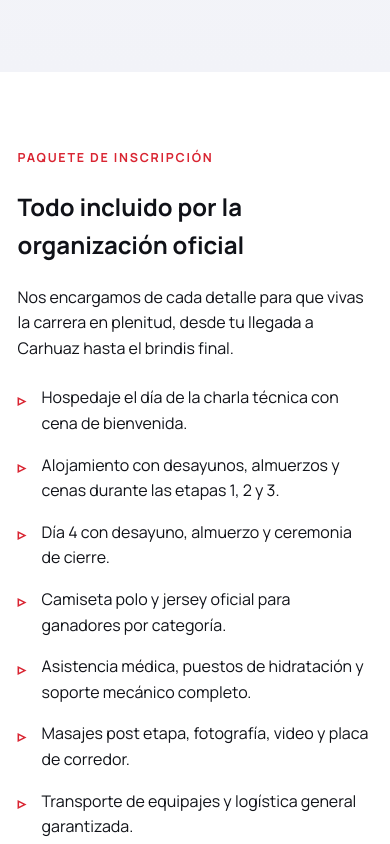
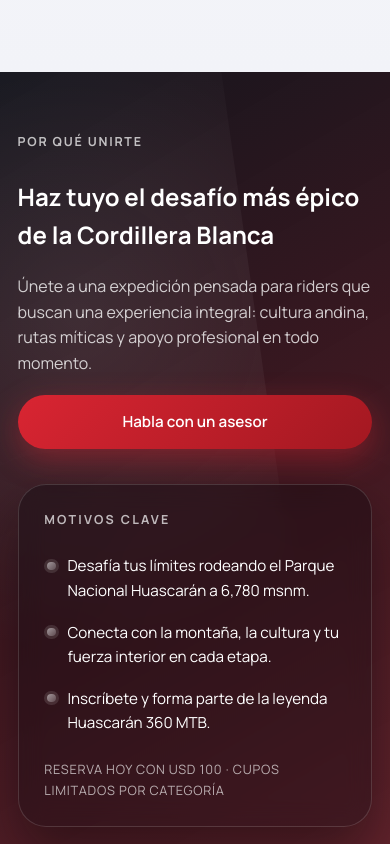
Before and after one commit to aramirez087/Huascaran360, a plain HTML site: page index.html in a window 390 px wide. Shown: the part 8580-9424 px from the top of the page. Drawn offline with Linux system fonts and the light colour scheme.

Commit message:
Updates.

```diff
--- a/index.html
+++ b/index.html
@@ -35,6 +35,7 @@
                     <li><a href="#info">La carrera</a></li>
                     <li><a href="#programa">Programa</a></li>
                     <li><a href="#inscripciones">Inscripciones</a></li>
+                    <li><a href="#por-que-unirte">Por qué unirte</a></li>
                     <li><a href="#recorrido">Recorrido</a></li>
                     <li><a href="#galeria">Galería</a></li>
                     <li><a href="#servicios">Servicios</a></li>
@@ -488,6 +489,26 @@
             </div>
         </section>
 
+        <section class="why-join" id="por-que-unirte">
+            <div class="wrapper why-join__layout">
+                <div class="why-join__content">
+                    <p class="eyebrow">Por qué unirte</p>
+                    <h2>Haz tuyo el desafío más épico de la Cordillera Blanca</h2>
+                    <p>Únete a una expedición pensada para riders que buscan una experiencia integral: cultura andina, rutas míticas y apoyo profesional en todo momento.</p>
+                    <a class="btn btn--primary" href="#contacto">Habla con un asesor</a>
+                </div>
+                <div class="why-join__card" aria-label="Motivos para sumarte a Huascarán 360 MTB">
+                    <p class="why-join__label">Motivos clave</p>
+                    <ul class="why-join__highlights">
+                        <li>Desafía tus límites rodeando el Parque Nacional Huascarán a 6,780&nbsp;msnm.</li>
+                        <li>Conecta con la montaña, la cultura y tu fuerza interior en cada etapa.</li>
+                        <li>Inscríbete y forma parte de la leyenda Huascarán 360 MTB.</li>
+                    </ul>
+                    <p class="why-join__note">Reserva hoy con USD 100 · Cupos limitados por categoría</p>
+                </div>
+            </div>
+        </section>
+
         <section class="package" id="servicios">
             <div class="wrapper package__layout">
                 <article class="package__content">
@@ -596,9 +617,11 @@
                     </ul>
                 </div>
                 <div class="services__cta">
-                    <p class="services__quote">“Creamos Huascarán 360 MTB para quienes creen que la montaña transforma. Te esperamos en los Andes peruanos.”</p>
-                    <p class="services__quote-author">— Equipo Huascarán 360 MTB</p>
-                    <a class="btn btn--secondary" href="#contacto">Habla con un asesor</a>
+                    <div class="services__cta-top">
+                        <p class="services__quote">&ldquo;Huascarán 360 MTB nació para quienes sienten que la montaña no solo se recorre, se vive. Ven a desafiar tus límites en los majestuosos Andes peruanos, rodeando el Parque Nacional Huascarán y pedaleando al pie del imponente nevado Huascarán, a 6,780 msnm.<br><br>La aventura comienza donde el aire es más puro y el espíritu más fuerte.&rdquo;</p>
+                        <p class="services__quote-author">&mdash; Equipo Huascarán 360 MTB</p>
+                        <a class="btn btn--secondary" href="#contacto">Habla con un asesor</a>
+                    </div>
                 </div>
             </div>
         </section>
--- a/style.css
+++ b/style.css
@@ -1909,6 +1909,114 @@ tbody tr:last-child th {
     display: block;
 }
 
+.why-join {
+    position: relative;
+    background: linear-gradient(150deg, rgba(15, 16, 24, 0.98) 0%, rgba(54, 12, 21, 0.95) 55%, rgba(89, 18, 28, 0.92) 100%);
+    color: #ffffff;
+    overflow: hidden;
+}
+
+.why-join::before {
+    content: '';
+    position: absolute;
+    inset: -20% 45% auto -10%;
+    height: 120%;
+    background: radial-gradient(circle at center, rgba(255, 255, 255, 0.28), transparent 65%);
+    opacity: 0.35;
+    pointer-events: none;
+    transform: rotate(-8deg);
+}
+
+.why-join__layout {
+    display: grid;
+    grid-template-columns: repeat(auto-fit, minmax(280px, 1fr));
+    gap: 3rem;
+    align-items: center;
+    position: relative;
+    z-index: 1;
+}
+
+.why-join__content {
+    display: grid;
+    gap: 1.5rem;
+    max-width: 520px;
+}
+
+.why-join__content h2 {
+    margin: 0.4rem 0 0;
+    color: #ffffff;
+}
+
+.why-join__content p {
+    margin: 0;
+    color: rgba(255, 255, 255, 0.78);
+}
+
+.why-join__content .btn {
+    align-self: start;
+}
+
+.why-join .eyebrow {
+    color: rgba(255, 255, 255, 0.72);
+}
+
+.why-join__card {
+    background: rgba(6, 7, 12, 0.35);
+    border: 1px solid rgba(255, 255, 255, 0.14);
+    border-radius: 28px;
+    padding: 2.6rem;
+    box-shadow: 0 28px 55px rgba(8, 5, 7, 0.45);
+    display: grid;
+    gap: 1.5rem;
+    backdrop-filter: blur(12px);
+}
+
+.why-join__label {
+    margin: 0;
+    letter-spacing: 0.18em;
+    text-transform: uppercase;
+    font-size: 0.78rem;
+    font-weight: 700;
+    color: rgba(255, 255, 255, 0.7);
+}
+
+.why-join__highlights {
+    list-style: none;
+    padding: 0;
+    margin: 0;
+    display: grid;
+    gap: 1.1rem;
+}
+
+.why-join__highlights li {
+    position: relative;
+    padding-left: 2rem;
+    font-size: 1.08rem;
+    line-height: 1.6;
+    color: #ffffff;
+}
+
+.why-join__highlights li::before {
+    content: '';
+    position: absolute;
+    left: 0.55rem;
+    top: 0.55rem;
+    width: 0.7rem;
+    height: 0.7rem;
+    border-radius: 50%;
+    background: linear-gradient(135deg, rgba(255, 255, 255, 0.6) 0%, rgba(255, 255, 255, 0.25) 100%);
+    box-shadow: 0 0 0 6px rgba(255, 255, 255, 0.12);
+    opacity: 0.95;
+}
+
+.why-join__note {
+    margin: 0;
+    font-size: 0.88rem;
+    letter-spacing: 0.1em;
+    text-transform: uppercase;
+    color: rgba(255, 255, 255, 0.65);
+}
+
 .services {
     background: var(--color-surface);
 }
@@ -1938,6 +2046,14 @@ tbody tr:last-child th {
     border-radius: 26px;
     padding: 2.5rem;
     box-shadow: 0 30px 45px rgba(217, 37, 50, 0.25);
+    display: grid;
+    gap: 2.25rem;
+}
+
+.services__cta-top {
+    display: flex;
+    flex-direction: column;
+    gap: 1.5rem;
 }
 
 .services__quote {
@@ -1946,8 +2062,19 @@ tbody tr:last-child th {
     margin: 0 0 1rem;
 }
 
+.services__quote--secondary {
+    font-size: 1.05rem;
+    font-weight: 500;
+    line-height: 1.6;
+    margin: 1.25rem 0 0;
+}
+
+.services__quote--secondary:last-of-type {
+    margin-bottom: 1.5rem;
+}
+
 .services__quote-author {
-    margin: 0 0 2rem;
+    margin: 0;
     font-size: 0.95rem;
     color: rgba(255, 255, 255, 0.75);
 }
@@ -2326,6 +2453,14 @@ tbody tr:last-child th {
         margin-top: 0;
         font-size: 1.1rem;
     }
+
+    .why-join__layout {
+        gap: 2.2rem;
+    }
+
+    .why-join__card {
+        padding: 2.2rem;
+    }
 }
 
 @media (max-width: 640px) {
@@ -2435,6 +2570,37 @@ tbody tr:last-child th {
     .schedule__item {
         padding: 1.6rem 1.5rem;
     }
+
+    .why-join {
+        padding: 3.8rem 0;
+    }
+
+    .why-join::before {
+        inset: -30% 35% auto -25%;
+    }
+
+    .why-join__content {
+        gap: 1.2rem;
+    }
+
+    .why-join__card {
+        padding: 1.9rem;
+    }
+
+    .why-join__highlights li {
+        font-size: 0.98rem;
+        padding-left: 1.6rem;
+    }
+
+    .why-join__highlights li::before {
+        left: 0.3rem;
+        top: 0.55rem;
+    }
+
+    .why-join__note {
+        font-size: 0.8rem;
+        letter-spacing: 0.08em;
+    }
 }
 
 @media (max-width: 480px) {
@@ -2458,6 +2624,27 @@ tbody tr:last-child th {
 
     .btn__content {
         gap: 0.15rem;
+    }
+
+    .why-join__card {
+        padding: 1.6rem;
+    }
+
+    .why-join__highlights li {
+        font-size: 0.95rem;
+        padding-left: 1.45rem;
+    }
+
+    .why-join__highlights li::before {
+        left: 0.2rem;
+        top: 0.45rem;
+        width: 0.52rem;
+        height: 0.52rem;
+        box-shadow: 0 0 0 3px rgba(255, 255, 255, 0.12);
+    }
+
+    .why-join__note {
+        letter-spacing: 0.06em;
     }
 }
 
```
